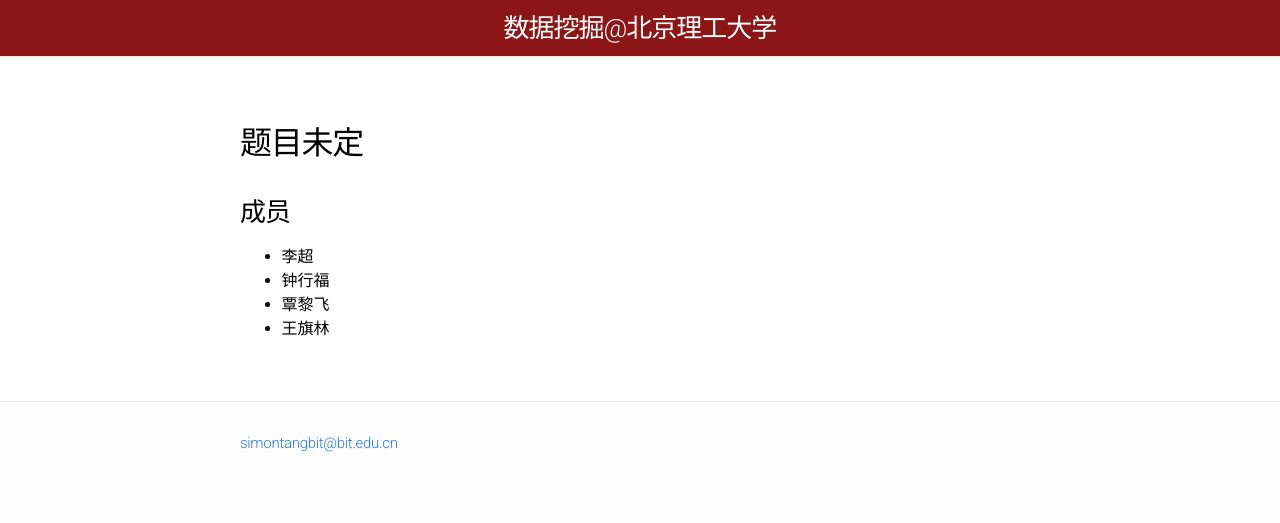
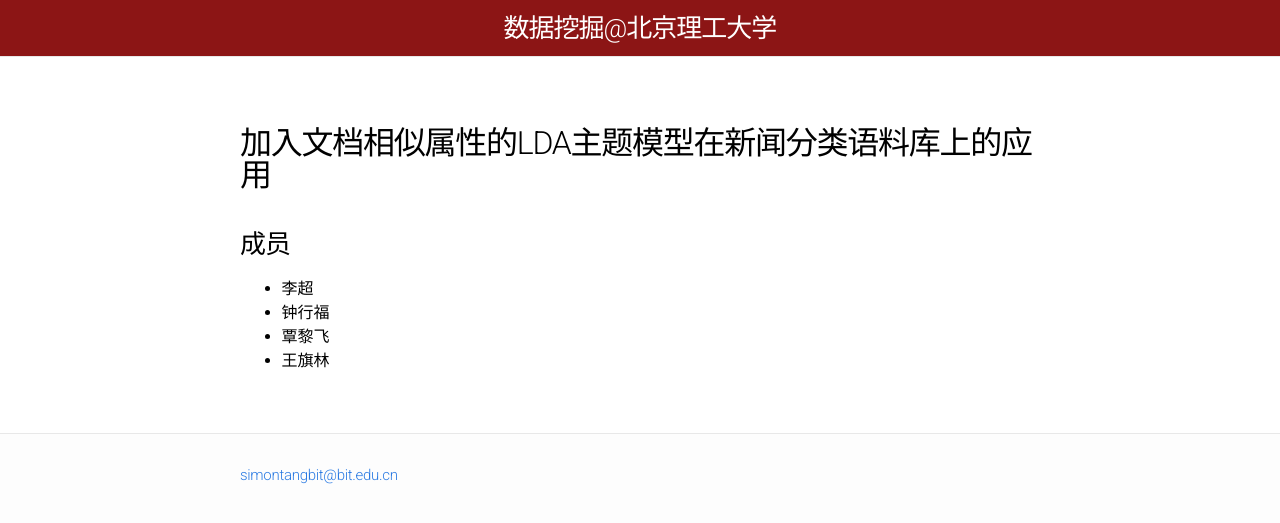
Before and after one commit to BITDM/bitdm.github.io, a Jekyll site: the page built from 2016/projects/p18/proposal.md, in a window 1280 px wide. Shown: the top 523 px of the page. Built offline with Jekyll 4.4.1, drawn with Linux system fonts in a browser that asks for light colours.

Commit message:
Update proposal.md

```diff
--- a/2016/projects/p18/proposal.md
+++ b/2016/projects/p18/proposal.md
@@ -4,7 +4,7 @@ mathjax: true
 permalink: /2016/projects/p18/proposal/
 ---
 
-## 题目未定
+## 加入文档相似属性的LDA主题模型在新闻分类语料库上的应用
 
 ### 成员
 
```
